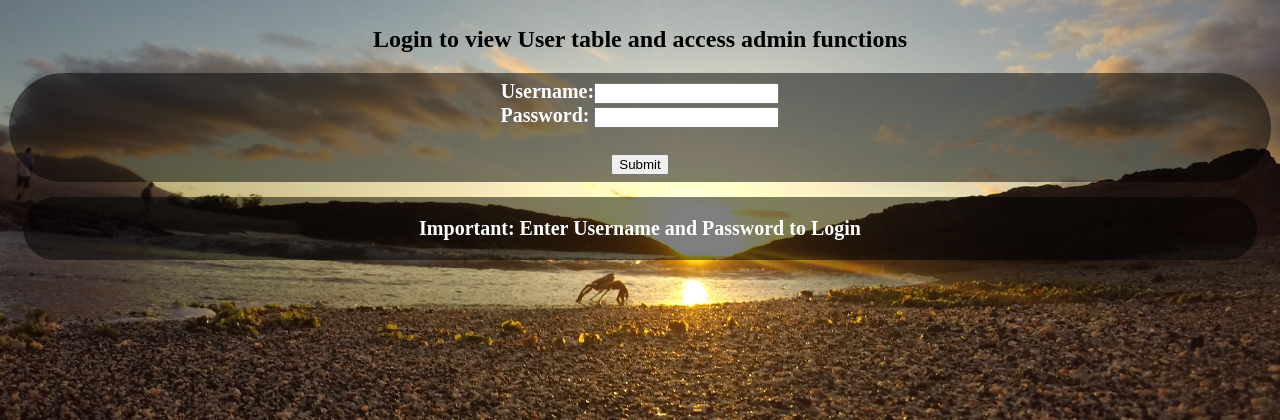
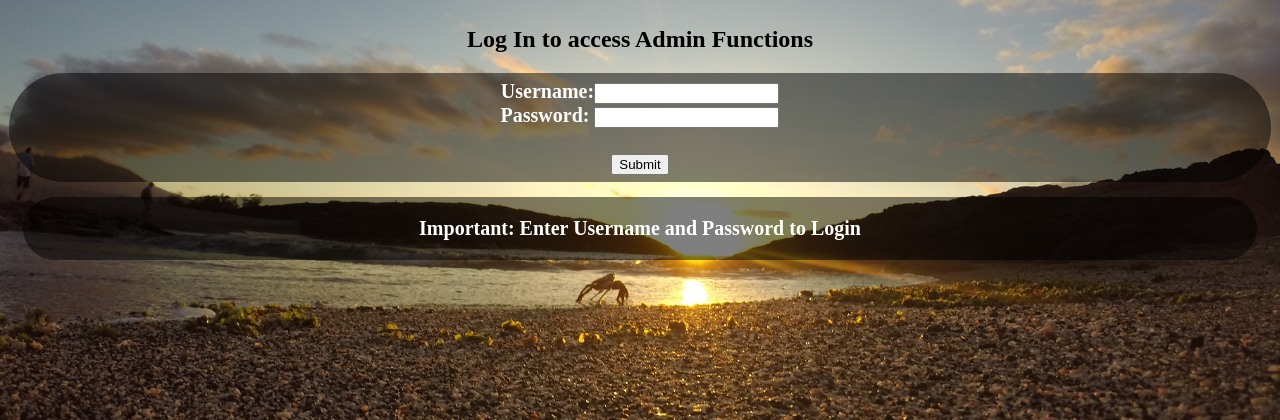
Before and after one commit to Harrison-Z1000/CMPT221-Project, a PHP site: page /LogIn.php in a window 1280 px wide. Shown: the part 89-509 px from the top of the page. Run offline with PHP 8.4, Linux system fonts and the light colour scheme.

Commit message:
Updated Log In file

```diff
--- a/T18/HTML/LogIn.php
+++ b/T18/HTML/LogIn.php
@@ -103,7 +103,7 @@
 
 <body style="background-color: lightgray;">
 
-<!---     Nar Bar     -->
+<!---     Nav Bar     -->
 
 <!-- *********************************************************************
 	*	Login Page
@@ -193,14 +193,14 @@
 		/**************************************************************************
 		 *		When SUBMIT is pressed, browser loads the ACTION file
 		 **************************************************************************/
-		echo "<h2> Login to view User table and access admin functions </h2>";
+		echo "<h2> Log In to access Admin Functions </h2>";
 		echo "<form style='background-color: rgb(0,0,0,.5); color: white; action='LogIn.php' method='POST'>";
     echo "<table>";
     echo "<tr> Username:</tr>";
     echo "<tr> <input type='text' name='username' value=$username> </tr>";
     echo "<br>";
     echo "<tr> Password: <tr>";
-    echo "<tr> <input type='text' name='password'> </tr>";
+    echo "<tr> <input type='password' name='password'> </tr>";
     echo "</table>"; //v1.2 Changed field type to password
 			echo "<br> <input type='submit'>";
 		echo "</form>";
@@ -215,9 +215,6 @@
 <br><br><br><br><br><br><br><br><br><br><br><br><br><br>
 <hr>
 <?php
-	/**************************************************************************
-	* Include footer
-	**************************************************************************/
 	include "SCfooter.php"; // Include the Sunset Cruises Footer
 ?>
 <br>
```
